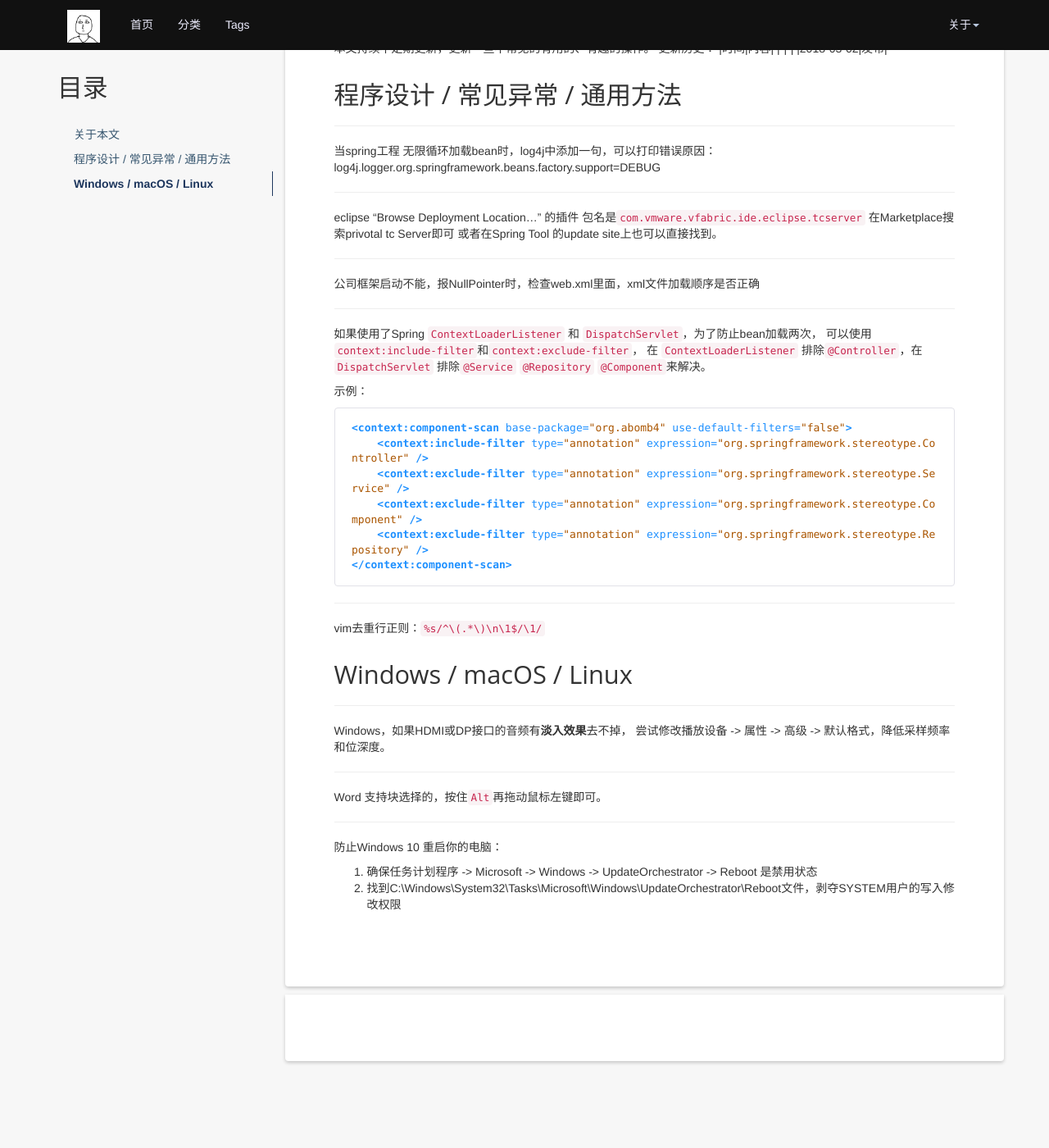
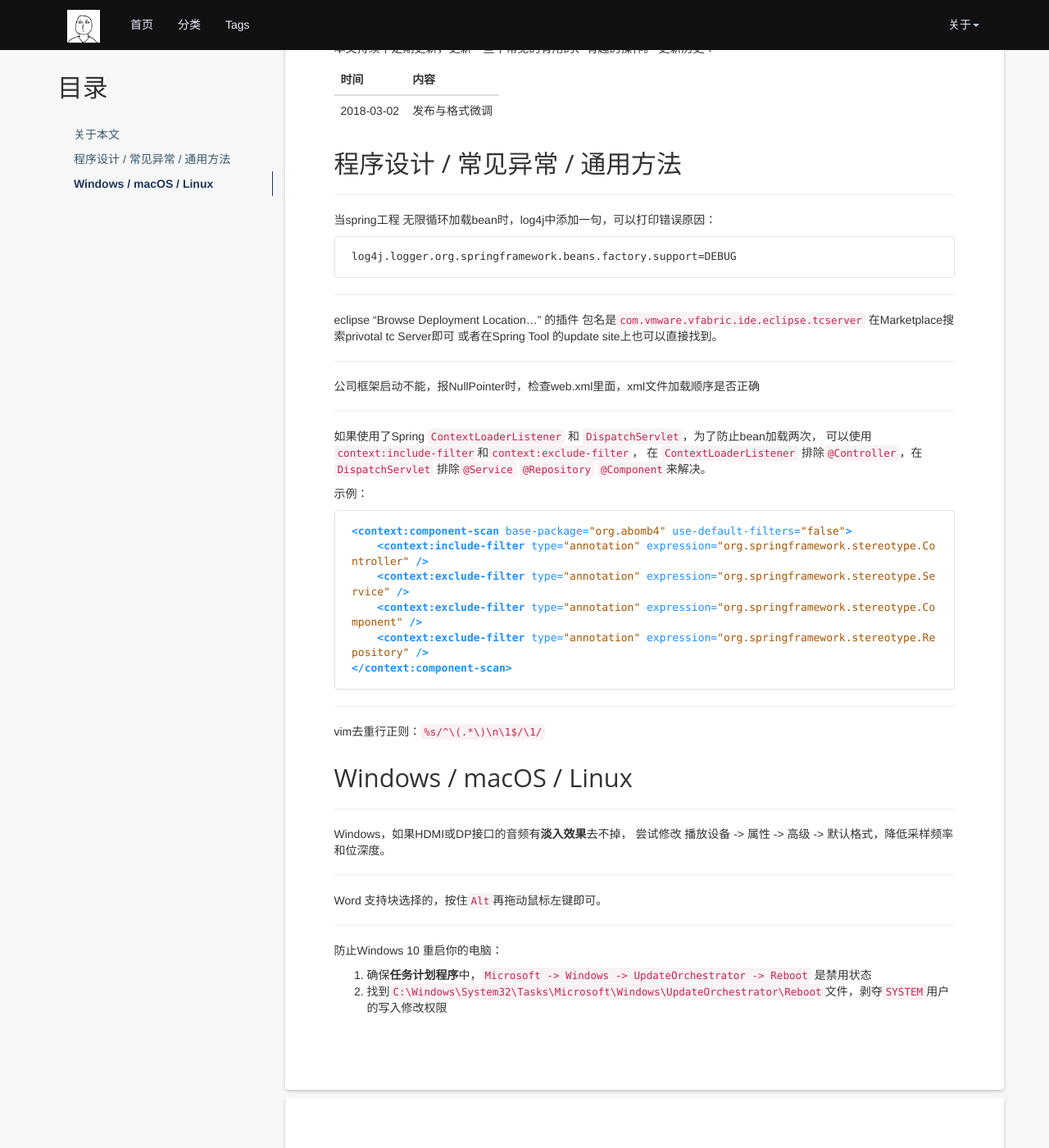
Before and after one commit to abomb4/abomb4.github.io, a Jekyll site: the page built from _posts/2018-03-02-notes.md, in a window 1280 px wide and 1400 px high, scrolled down 288 px. Shown: the whole window at 82% size. Built offline with Jekyll 4.4.1, drawn with Linux system fonts in a browser that asks for light colours; nearby versions of some CDN libraries; some of the changed text lies outside the part shown.

Commit message:
微调notes格式，修改时间为发布的时间

````diff
--- a/_posts/2018-03-02-notes.md
+++ b/_posts/2018-03-02-notes.md
@@ -13,15 +13,18 @@ tag: notes
 ----------------
 本文持续不定期更新，更新一些不常见的有用的、有趣的操作。
 更新历史：
+
 |时间|内容|
 |-|-|
-|2018-03-02|发布|
+|2018-03-02|发布与格式微调|
 
 
 # 程序设计 / 常见异常 / 通用方法
 --------------
 当spring工程 无限循环加载bean时，log4j中添加一句，可以打印错误原因：
+```
 log4j.logger.org.springframework.beans.factory.support=DEBUG
+```
 
 --------------
 eclipse "Browse Deployment Location..." 的插件 包名是`com.vmware.vfabric.ide.eclipse.tcserver`
@@ -52,12 +55,12 @@ vim去重行正则：`%s/^\(.*\)\n\1$/\1/`
 # Windows / macOS / Linux
 ----------------
 Windows，如果HDMI或DP接口的音频有**淡入效果**去不掉，
-尝试修改播放设备 -> 属性 -> 高级 -> 默认格式，降低采样频率和位深度。
+尝试修改 播放设备 -> 属性 -> 高级 -> 默认格式，降低采样频率和位深度。
 
 ----------------
 Word 支持块选择的，按住`Alt`再拖动鼠标左键即可。
 
 ----------------
 防止Windows 10 重启你的电脑：
-1. 确保任务计划程序 -> Microsoft -> Windows -> UpdateOrchestrator -> Reboot 是禁用状态
-2. 找到C:\Windows\System32\Tasks\Microsoft\Windows\UpdateOrchestrator\Reboot文件，剥夺SYSTEM用户的写入修改权限
+1. 确保**任务计划程序**中，`Microsoft -> Windows -> UpdateOrchestrator -> Reboot` 是禁用状态
+2. 找到`C:\Windows\System32\Tasks\Microsoft\Windows\UpdateOrchestrator\Reboot`文件，剥夺`SYSTEM`用户的写入修改权限
````
Also changed, not shown: other parts of _posts/2018-03-02-notes.md (+1 -1 lines).
